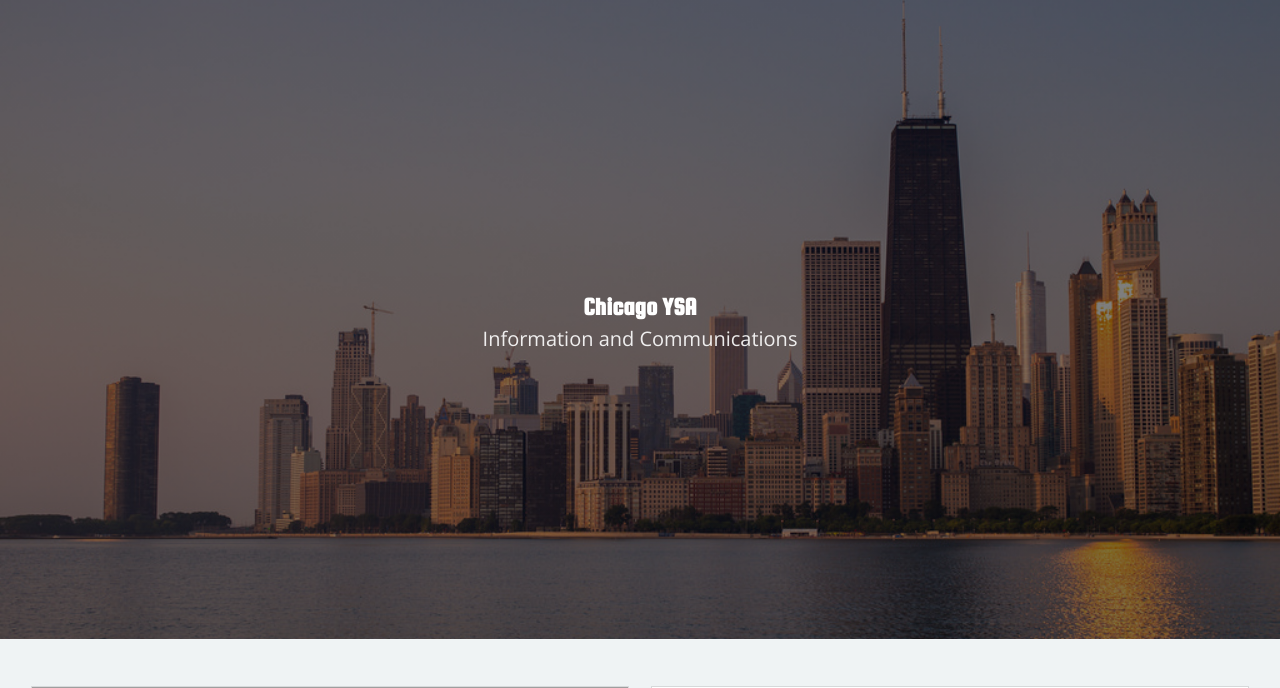
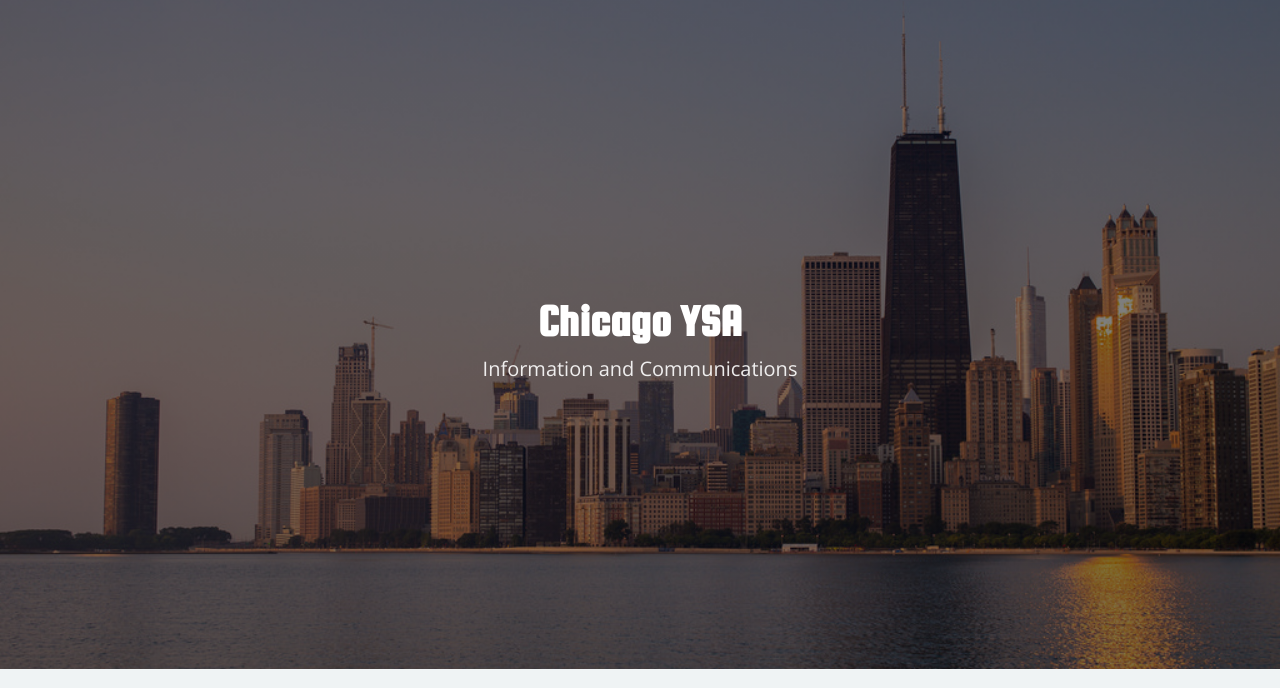
Before and after one commit to davidkunio/ysa, a Flask app: page / in a window 1280 px wide. Shown: the top 688 px of the page. Run offline with Flask 2, Linux system fonts and the light colour scheme; grey boxes are pictures that could not be loaded.

Commit message:
enlarge font for title

```diff
--- a/static/css/index.css
+++ b/static/css/index.css
@@ -16,7 +16,7 @@ html,body {
 
 .titlefont {
   font-family: 'Squada One', cursive;
-  font-size: 25px;
+  font-size: 45px;
   font-weight: bold;
 }
 
```
